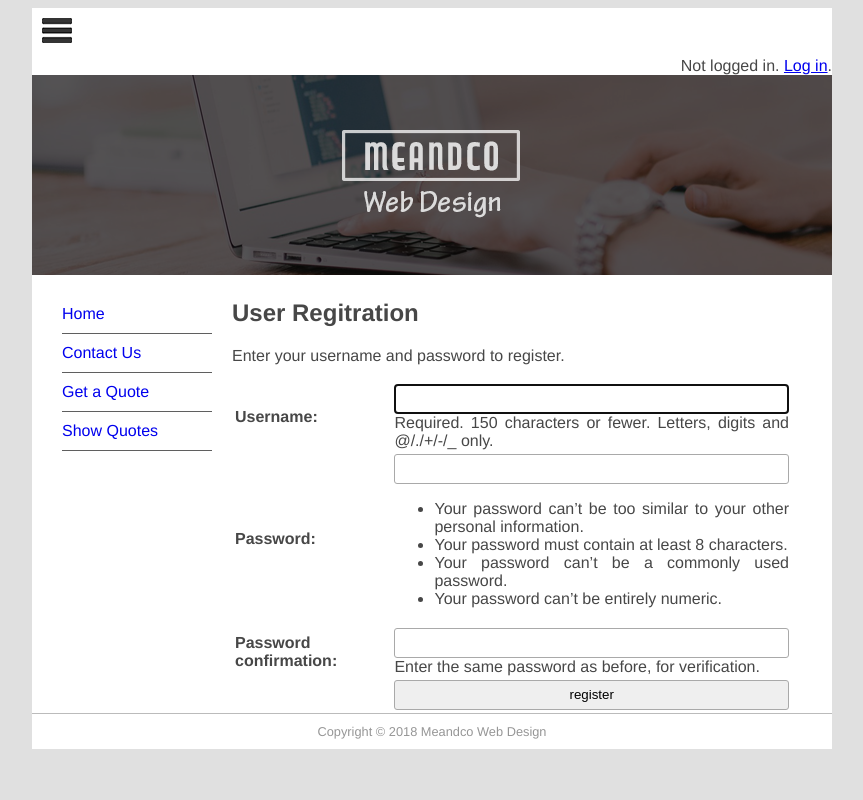
After one commit to nycowboy04/mfdw_project, a Django app: page /register/ in a window 1280 px wide. The commit adds this page. Shown: the whole page, without its empty margins (208-1071 px from the left). Run offline with Django 3.2, Linux system fonts and the light colour scheme.

Commit message:
Implemented a user authentication. Need to test the registration component.

```diff
--- /dev/null
+++ b/mfdw_site/templates/Registration/register.html
@@ -0,0 +1,23 @@
+{% extends "base.html" %}
+
+{% block title %}User Registration{% endblock title%}
+
+{% block sidenav %}
+<li><a href="/">Home</a></li>
+
+{% endblock sidenav%}
+
+{% block content %}
+<h1>User Regitration</h1>
+<p>Enter your username and password to register.</p>
+<form method="post" action="">
+  <table>
+  {{form.as_table}}
+    <tr>
+      <td>&nbsp;</td>
+      <td><input type="submit" value="register"></td>
+    </tr>
+  </table>
+</form>
+
+{% endblock content %}
--- a/mfdw_site/templates/base.html
+++ b/mfdw_site/templates/base.html
@@ -3,9 +3,9 @@
 <html>
   <head>
     <meta charset="utf-8">
-    {% block title %}
-    <title>Untitled Document</title>
-    {% endblock title %}
+
+    <title>{% block title %}Untitled Document{% endblock title %}</title>
+
 
     <link href="{% static 'main.css' %}" rel="stylesheet" type="text/css">
   </head>
@@ -13,6 +13,13 @@
     <div id="wrapper">
       <header id = "header">
         <div id="logo"><img src="{% static 'logo.jpg' %}" alt=""/></div>
+          <span style="float:right;">
+            {% if user.is_authenticated %}
+              Hello, {{user.username}}. <a href="{% url 'logout' %}?next=/">Log out </a>
+            {% else %}
+              Not logged in. <a href="{% url 'login' %}?next=/">Log in</a>.
+            {% endif %}
+          </span>
         <div id="topbanner"><img src="{% static 'top_banner.png' %}" width="800"
           height="200" alt=""/></div>
       </header>
--- a/mfdw_site/urls.py
+++ b/mfdw_site/urls.py
@@ -16,9 +16,14 @@ Including another URLconf
 from django.conf.urls import url, include
 from django.contrib import admin
 from django.views.generic import TemplateView
+from quotes.views import Register
+
 urlpatterns = [
     url(r'^admin/', admin.site.urls),
-    url(r'^testpage$', TemplateView.as_view(template_name="pages/page.html")),
+    url(r'^register/success/$', TemplateView.as_view
+    (template_name="registration/success.html"), name='register'),
+    url(r'^register/$', Register.as_view(), name='register'),
     url(r'^quote', include('quotes.urls')),
+    url(r'^', include('django.contrib.auth.urls')),
     url(r'^', include('pages.urls')),
 ]
--- a/quotes/templates/quotes/quote_detail.html
+++ b/quotes/templates/quotes/quote_detail.html
@@ -11,7 +11,7 @@
   <tr><td>Company:</td><td>{{quote.company}}</td></tr>
   <tr><td>Email:</td><td>{{quote.email}}</td></tr>
   <tr><td>Web Address</td><td>{{quote.web}}</td></tr>
-  <tr><td>Job Description:</td<td>{{quote.description}}</td></tr>
+  <tr><td>Job Description:</td><td>{{quote.description}}</td></tr>
   <tr><td>Site Status:</td><td>{{quote.get_sitestatus_display}}</td></tr>
   <tr><td>Priority:</td><td>{{quote.get_priority_display}}</td></tr>
   <tr><td>Submitted Date</td><td>{{quote.submitted|date:"m d y"}}</td></tr>
--- a/quotes/views.py
+++ b/quotes/views.py
@@ -1,14 +1,32 @@
 from django.shortcuts import render
 from django.http import HttpResponseRedirect
 from django.views.generic import ListView, DetailView
+from django.urls import reverse_lazy
+from django.contrib.auth.decorators import login_required
+from django.contrib.auth.mixins import LoginRequiredMixin
+from django.views.generic.edit import CreateView
+from django.contrib.auth.forms import UserCreationForm
 
 from .models import Quote
 from .forms import QuoteForm
 from pages.models import Page
 
-class QuoteList(ListView):
+class Register(CreateView):
+    template_name = 'registration/register.html'
+    form_class = UserCreationForm
+    success_url = reverse_lazy('registration-success')
+
+    def form_valid(self, form):
+        form.save()
+        return HttpResponseRedirect(self.success_url)
+
+class QuoteList(LoginRequiredMixin, ListView):
+    login_url= reverse_lazy('login')
     model = Quote
     context_object_name = 'all_quotes'
+    def get_query_set(self):
+        return Quote.objects.filter(username=self.request.user)
+
     def get_context_data(self, **kwargs):
         context=super(QuoteList, self).get_context_data(**kwargs)
         context['page_list']=Page.objects.all()
@@ -21,13 +39,19 @@ class QuoteView(DetailView):
         context = super(QuoteView, self).get_context_data(**kwargs)
         context['page_list']=Page.objects.all()
         return context
-
+@login_required(login_url=reverse_lazy('login'))
 def quote_req(request):
     submitted = False
     if request.method == 'POST':
         form = QuoteForm(request.POST, request.FILES)
         if form.is_valid():
-            form.save()
+            quote = form.save(commit=False)
+            try:
+                quote.username = request.user
+            except Exception:
+                pass
+            quote.save()
+            #form.save()
             return HttpResponseRedirect('/quote?submitted=True')
     else:
         form = QuoteForm()
```
Also changed, not shown: mfdw_site/templates/Registration/login.html (added, +26 -0 lines), mfdw_site/templates/Registration/success.html (added, +13 -0 lines), db.sqlite3.
